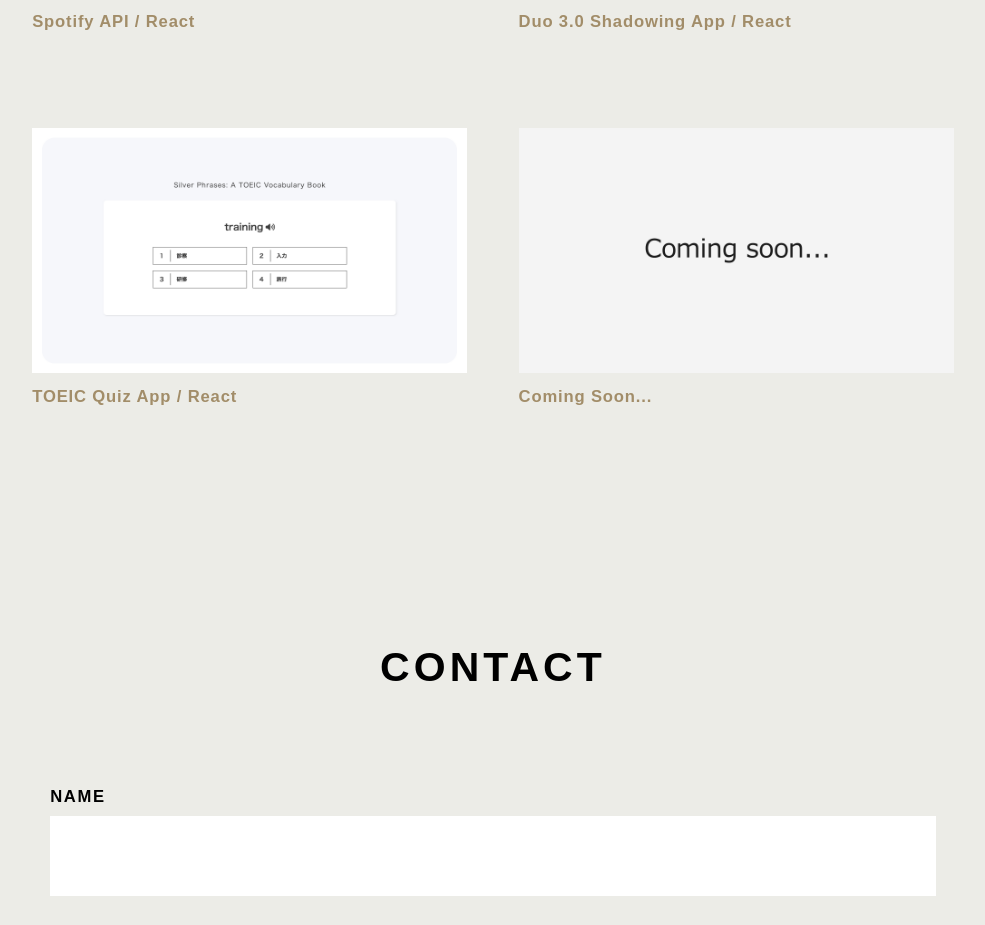
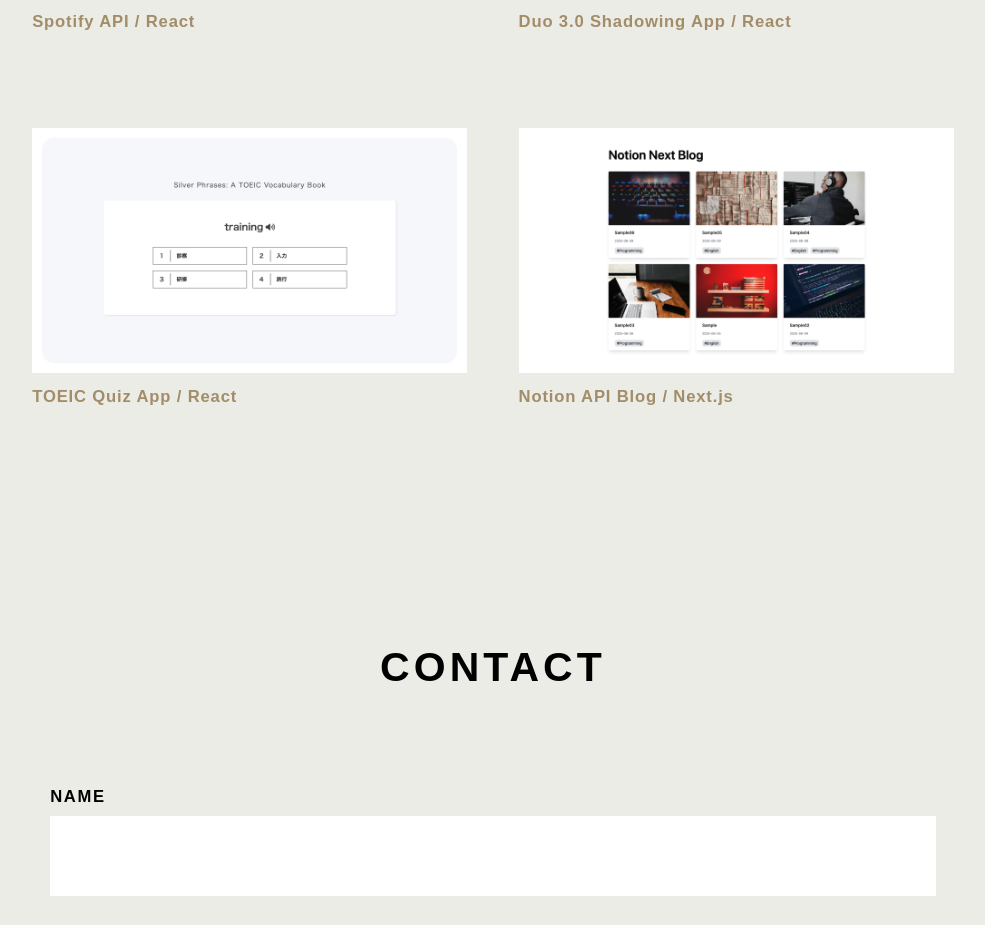
Before and after one commit to tsunasan-html/react-portfolio, a React (Vite) app: page / in a window 1280 px wide. Shown: the part 2368-3293 px from the top of the page, without its empty margins (147-1132 px from the left). Built offline with nearby package versions, Linux system fonts and the light colour scheme.

Commit message:
fix contents

```diff
--- a/src/pages/Works.jsx
+++ b/src/pages/Works.jsx
@@ -6,7 +6,7 @@ import works01 from '../assets/images/works/img01.png';
 import works02 from '../assets/images/works/img02.png';
 import works03 from '../assets/images/works/img03.png';
 import works04 from '../assets/images/works/img04.png';
-// import works05 from '../assets/images/works/img05.png';
+import works05 from '../assets/images/works/img05.png';
 import works06 from '../assets/images/works/img06.png';
 import worksComingSoon from '../assets/images/coming-soon.png';
 
@@ -137,7 +137,7 @@ function Works() {
                    </div>
                  </Link>
                </li> */}
-                {/* <li className="works_listItem">
+                <li className="works_listItem">
                  <Link to="https://notion-blog-nu-dun.vercel.app/" target="_blank" className="">
                    <img
                      src={works05}
@@ -148,8 +148,8 @@ function Works() {
                      <h2 className={`works_title ${isH2Visible ? 'visible' : ''}`}>Notion API Blog / Next.js</h2>
                    </div>
                  </Link>
-               </li> */}
-               <li className="works_listItem">
+               </li>
+               {/* <li className="works_listItem">
                   <Link to="/works" target="_blank" className="">
                     <img
                       src={worksComingSoon}
@@ -160,7 +160,7 @@ function Works() {
                       <h2 className={`works_title ${isH2Visible ? 'visible' : ''}`}>Coming Soon...</h2>
                     </div>
                   </Link>
-                </li>
+                </li> */}
             </ul>
           </section>
         </div>
```
Also changed, not shown: src/assets/images/works/img05.png (renamed from src/assets/images/works05/img01.png).
